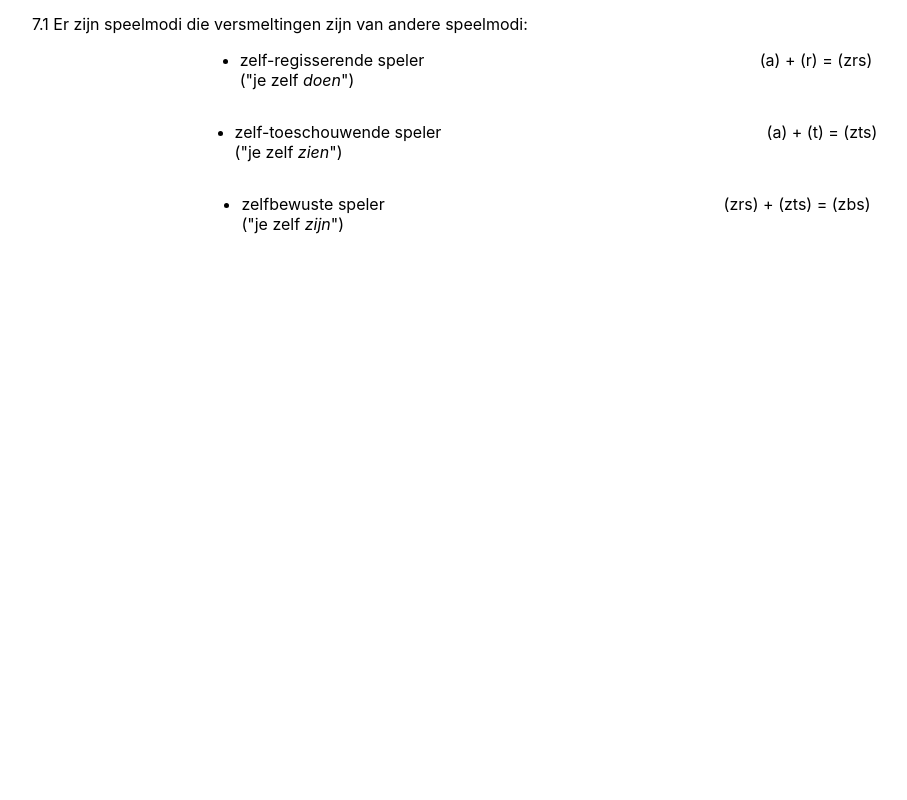
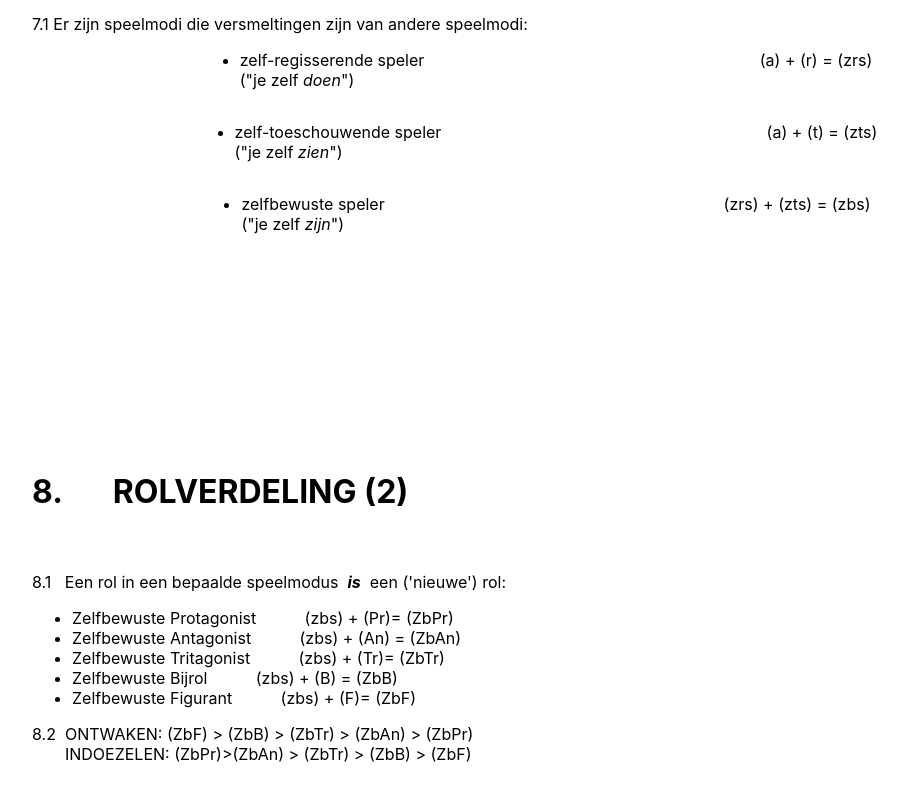
Before and after one commit to Junoburger/ludovicus, a Next.js app: page / in a window 1280 px wide. Shown: the part 8534-9334 px from the top of the page, without its empty margins (104-1011 px from the left). Before the commit the page ends 8984 px from the top, so only its background shows below. Built offline with nearby package versions, Linux system fonts and the light colour scheme.

Commit message:
added new chapter with some temp inline styles to get mvp online

```diff
--- a/components/container/RoleDivision.tsx
+++ b/components/container/RoleDivision.tsx
@@ -62,15 +62,88 @@ const FourTwo = () => {
   );
 };
 
-export const RoleDivision = () => {
+const EightOne = () => {
+  return (
+    <>
+      <div>
+        8.1 &nbsp; Een rol in een bepaalde speelmodus &nbsp;
+        <strong>
+          <i>is</i>
+        </strong>
+        &nbsp; een ('nieuwe') rol:
+      </div>
+      <ul>
+        <div style={{ display: "flex" }}>
+          <li>Zelfbewuste Protagonist</li>
+          <span style={{ marginLeft: "5%" }}>(zbs) + (Pr)= (ZbPr)</span>
+        </div>
+        <div style={{ display: "flex" }}>
+          <li>Zelfbewuste Antagonist</li>
+          <span style={{ marginLeft: "5%" }}>(zbs) + (An) = (ZbAn)</span>
+        </div>
+        <div style={{ display: "flex" }}>
+          <li>Zelfbewuste Tritagonist</li>
+          <span style={{ marginLeft: "5%" }}>(zbs) + (Tr)= (ZbTr)</span>
+        </div>
+        <div style={{ display: "flex" }}>
+          <li>Zelfbewuste Bijrol</li>
+          <span style={{ marginLeft: "5%" }}>(zbs) + (B) = (ZbB)</span>
+        </div>
+        <div style={{ display: "flex" }}>
+          <li>Zelfbewuste Figurant</li>
+          <span style={{ marginLeft: "5%" }}>(zbs) + (F)= (ZbF)</span>
+        </div>
+      </ul>
+    </>
+  );
+};
+
+const EightTwo = () => {
+  return (
+    <>
+      <div style={{ display: "flex" }}>
+        8.2 &nbsp;
+        <div style={{ display: "flex", flexDirection: "column" }}>
+          <span>
+            ONTWAKEN: (ZbF) {">"} (ZbB) {">"} (ZbTr) {">"} (ZbAn) {">"} (ZbPr)
+          </span>
+          <span>
+            INDOEZELEN: (ZbPr){">"}
+            (ZbAn) {">"} (ZbTr) {">"} (ZbB) {">"} (ZbF)
+          </span>
+        </div>
+      </div>
+    </>
+  );
+};
+
+const ChapterEight = () => {
+  return (
+    <>
+      <h1>
+        <span>8.</span>ROLVERDELING (2)
+      </h1>
+      <EightOne />
+      <EightTwo />
+    </>
+  );
+};
+
+export const RoleDivision = ({ ...props }) => {
   return (
     <>
       <RolesContainer>
-        <h1>
-          <span>4.</span>ROLVERDELING
-        </h1>
-        <FourOne />
-        <FourTwo />
+        {!props.second ? (
+          <>
+            <h1>
+              <span>4.</span>ROLVERDELING
+            </h1>
+            <FourOne />
+            <FourTwo />
+          </>
+        ) : (
+          <ChapterEight />
+        )}
       </RolesContainer>
     </>
   );
--- a/pages/index.tsx
+++ b/pages/index.tsx
@@ -25,6 +25,7 @@ export default function Home() {
       <GameDirections />
       <PlayStyles second />
       <GameModes second />
+      <RoleDivision second />
     </>
   );
 }
```
